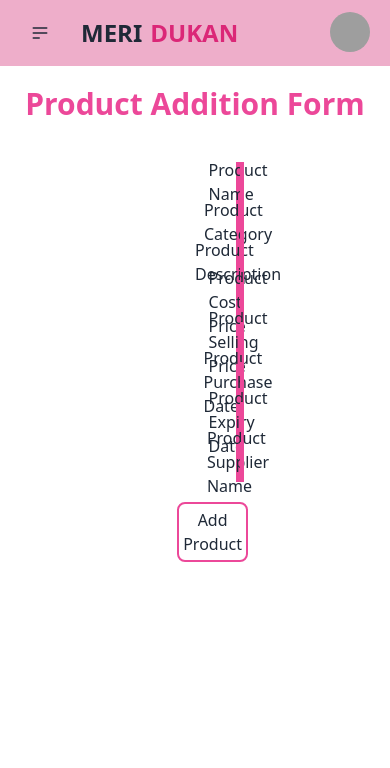
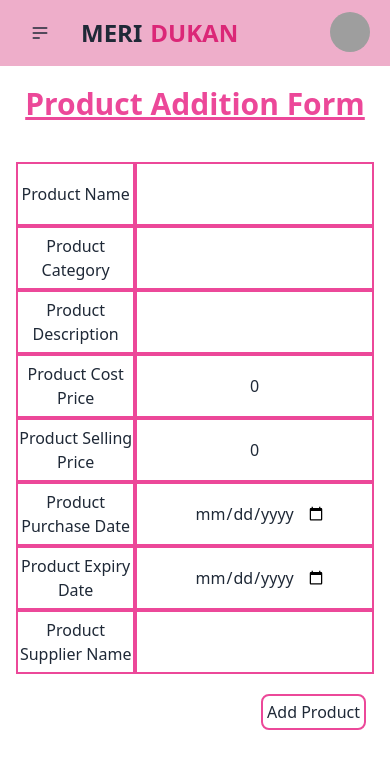
Before and after one commit to Anand930/meridukan, a React (Vite) app in the folder frontend/: page /addproduct in a window 390 px wide. Shown: the top 768 px of the page. Built offline with nearby package versions, Linux system fonts and the light colour scheme; grey boxes are pictures that could not be loaded.

Commit message:
all added

```diff
--- a/frontend/src/components/Card.jsx
+++ b/frontend/src/components/Card.jsx
@@ -4,7 +4,7 @@ import cheetos from '/cheetos.png'
 const Card = ({ item }) => {
     return (
         <div>
-            <div className='border-2 border-pink-500 px-2 py-4 rounded-lg cursor-pointer'>
+            <div className='border-2 border-pink-500 mx-2 my-4 rounded-lg cursor-pointer hover:bg-pink-500 hover:text-white md:hover:scale-105'>
                 <div className='flex items-center justify-center '>
                     <p className='font-semibold pb-4'>{item.name}</p>
                 </div>
--- a/frontend/src/components/ProductSlide.jsx
+++ b/frontend/src/components/ProductSlide.jsx
@@ -10,8 +10,8 @@ const ProductSlide = ({categoryName}) => {
    })
    console.log(Categories);
     return (
-        <div>
-            <h1 className='flex justify-start items-center px-5 mt-6 text-2xl font-bold text-pink-600 cursor-pointer'>{categoryName}</h1>
+        <div >
+            <h1 className='flex justify-start items-center px-5 mt-6 text-2xl font-bold text-pink-600 cursor-pointer '>{categoryName}</h1>
             <div className='my-2 px-5'>
                 <Slider item={productSample} />
             </div>
--- a/frontend/src/pages/AddCustomers.jsx
+++ b/frontend/src/pages/AddCustomers.jsx
@@ -10,7 +10,7 @@ const AddCustomers = () => {
             <Navbar />
             <div>
                 <p className='font-bold text-3xl text-pink-600 flex items-center justify-center my-8 underline'>Customer Register Form</p>
-                <div className='my-8 w-1/2 mx-auto'>
+                <div className='my-8 md:w-1/2  mx-4 md:mx-auto'>
                     <div className='flex items-center justify-center '>
                         <div className='border-2 border-pink-500 w-1/4 h-10 flex items-center justify-center'>
                             FullName
@@ -31,7 +31,7 @@ const AddCustomers = () => {
                         <input type="text"  value={Address} onChange={(e) => setAddress(e.target.Address)} className='outline-none border-2 border-pink-500 flex items-center justify-center h-10 w-3/4 text-center' />
                     </div>
                     <div className='flex items-center justify-end mx-2 my-5 gap-5 '>
-                        <button className='border-2 border-pink-500 px-1 py-1 rounded-lg'>Add Customer</button>
+                        <button className='border-2 border-pink-500 px-1 py-1 rounded-lg md:hover:scale-105 duration-150 hover:bg-pink-500'>Add Customer</button>
                     </div>
                 </div>
             </div>
--- a/frontend/src/pages/AddProduct.jsx
+++ b/frontend/src/pages/AddProduct.jsx
@@ -7,64 +7,64 @@ const AddProduct = () => {
     const [description, setDescription] = useState("");
     const [costPrice, setCostPrice] = useState(0);
     const [sellingPrice, setSellingPrice] = useState(0);
-    const [PurchaseDate, setPurchaseDate] = useState(Date.now())
+    const [PurchaseDate, setPurchaseDate] = useState()
     const [expiryDate, setExpiryDate] = useState();
-    const [SupplierName, setSupplierName] = useState();
+    const [SupplierName, setSupplierName] = useState("");
     return (
         <div>
             <Navbar />
             <div className='flex itmes-center justify-center font-bold text-3xl mt-5 text-pink-500'>
-                <p>Product Addition Form</p>
+                <p className='underline'>Product Addition Form</p>
             </div>
-            <div className='mx-60 my-10'>
+            <div className='md:mx-60 mx-4 my-10'>
                 <div className='flex items-center justify-center '>
-                    <div className='border-2 border-pink-500 w-1/4 h-10 flex items-center justify-center'>
+                    <div className='border-2 border-pink-500 md:w-1/4 w-1/3 md:h-10 h-16 flex items-center justify-center'>
                         Product Name
                     </div>
-                    <input type="text" value={ProductName} onChange={(e) => setProductName(e.target.value)} className='outline-none border-2 border-pink-500 flex items-center justify-center h-10 w-3/4 text-center' />
+                    <input type="text" value={ProductName} onChange={(e) => setProductName(e.target.value)} className='outline-none border-2 border-pink-500 flex items-center justify-center md:h-10 h-16 md:w-3/4 w-2/3 text-center' />
                 </div>
-                <div className='flex items-center justify-center'>
-                    <div className='border-2 border-pink-500 w-1/4 h-10 flex items-center justify-center'>
+                <div className='flex items-center justify-center text-center'>
+                    <div className='border-2 border-pink-500 md:w-1/4 w-1/3 md:h-10 h-16 flex items-center justify-center'>
                         Product Category
                     </div>
-                    <input type="text" value={category} onChange={(e) => setCategory(e.target.value)} className='outline-none border-2 border-pink-500 flex items-center justify-center h-10 w-3/4 text-center' />
+                    <input type="text" value={category} onChange={(e) => setCategory(e.target.value)} className='outline-none border-2 border-pink-500 flex items-center justify-center md:h-10 h-16 md:w-3/4 w-2/3 text-center' />
                 </div>
 
-                <div className='flex  items-center justify-center'>
-                    <div className='border-2 border-pink-500 w-1/4 h-10 flex items-center justify-center'>
+                <div className='flex  items-center justify-center text-center'>
+                    <div className='border-2 border-pink-500 md:w-1/4 w-1/3 md:h-10 h-16 flex items-center justify-center'>
                         Product Description
                     </div>
-                    <input type="text" value={description} onChange={(e) => setDescription(e.target.value)} className='outline-none border-2 border-pink-500 flex items-center justify-center h-10 w-3/4 text-center' />
+                    <input type="text" value={description} onChange={(e) => setDescription(e.target.value)} className='outline-none border-2 border-pink-500 flex items-center justify-center md:h-10 h-16 md:w-3/4 w-2/3 text-center' />
                 </div>
-                <div className='flex  items-center justify-center'>
-                    <div className='border-2 border-pink-500 w-1/4 h-10 flex items-center justify-center'>
+                <div className='flex  items-center justify-center text-center'>
+                    <div className='border-2 border-pink-500 md:w-1/4 w-1/3 md:h-10 h-16 flex items-center justify-center'>
                         Product Cost Price
                     </div>
-                    <input type="text" value={costPrice} onChange={(e) => setCostPrice(e.target.value)} className='outline-none border-2 border-pink-500 flex items-center justify-center h-10 w-3/4 text-center' />
+                    <input type="text" value={costPrice} onChange={(e) => setCostPrice(e.target.value)} className='outline-none border-2 border-pink-500 flex items-center justify-center md:h-10 h-16 md:w-3/4 w-2/3 text-center' />
                 </div>
-                <div className='flex  items-center justify-center'>
-                    <div className='border-2 border-pink-500 w-1/4 h-10 flex items-center justify-center'>
+                <div className='flex items-center justify-center text-center'>
+                    <div className='border-2 border-pink-500 md:w-1/4 w-1/3 md:h-10 h-16 flex items-center justify-center'>
                         Product Selling Price
                     </div>
-                    <input type="text" value={sellingPrice} onChange={(e) => setSellingPrice(e.target.value)} className='outline-none border-2 border-pink-500 flex items-center justify-center h-10 w-3/4 text-center' />
+                    <input type="text" value={sellingPrice} onChange={(e) => setSellingPrice(e.target.value)} className='outline-none border-2 border-pink-500 flex items-center justify-center md:h-10 h-16 md:w-3/4 w-2/3 text-center' />
                 </div>
-                <div className='flex  items-center justify-center'>
-                    <div className='border-2 border-pink-500 w-1/4 h-10 flex items-center justify-center'>
+                <div className='flex  items-center justify-center text-center'>
+                    <div className='border-2 border-pink-500 md:w-1/4 w-1/3 md:h-10 h-16 flex items-center justify-center'>
                         Product Purchase Date
                     </div>
-                    <input type="text" value={PurchaseDate} onChange={(e) => setPurchaseDate(e.target.value)} className='outline-none border-2 border-pink-500 flex items-center justify-center h-10 w-3/4 text-center' />
+                    <input type="date" value={PurchaseDate} onChange={(e) => setPurchaseDate(e.target.value)} className='outline-none border-2 border-pink-500 flex items-center justify-center md:h-10 h-16 md:w-3/4 w-2/3 text-center' />
                 </div>
-                <div className='flex  items-center justify-center'>
-                    <div className='border-2 border-pink-500 w-1/4 h-10 flex items-center justify-center'>
+                <div className='flex  items-center justify-center text-center'>
+                    <div className='border-2 border-pink-500 md:w-1/4 w-1/3 md:h-10 h-16 flex items-center justify-center'>
                         Product Expiry Date
                     </div>
-                    <input type="text" value={expiryDate} onChange={(e) => setExpiryDate(e.target.value)} className='outline-none border-2 border-pink-500 flex items-center justify-center h-10 w-3/4 text-center' />
+                    <input type="date" value={expiryDate} onChange={(e) => setExpiryDate(e.target.value)} className='outline-none border-2 border-pink-500 flex items-center justify-center md:h-10 h-16 md:w-3/4 w-2/3 text-center' />
                 </div>
-                <div className='flex  items-center justify-center'>
-                    <div className='border-2 border-pink-500 w-1/4 h-10 flex items-center justify-center'>
+                <div className='flex  items-center justify-center text-center'>
+                    <div className='border-2 border-pink-500 md:w-1/4 w-1/3 md:h-10 h-16 flex items-center justify-center'>
                         Product Supplier Name
                     </div>
-                    <input type="text" value={SupplierName} onChange={(e) => setSupplierName(e.target.value)} className='outline-none border-2 border-pink-500 flex items-center justify-center h-10 w-3/4 text-center' />
+                    <input type="text" value={SupplierName} onChange={(e) => setSupplierName(e.target.value)} className='outline-none border-2 border-pink-500 flex items-center justify-center md:h-10 h-16 md:w-3/4 w-2/3 text-center' />
                 </div>
                 <div className='flex items-center justify-end mx-2 my-5 gap-5 '>
                     <button className='border-2 border-pink-500 px-1 py-1 rounded-lg'>Add Product</button>
--- a/frontend/src/pages/Categories.jsx
+++ b/frontend/src/pages/Categories.jsx
@@ -15,7 +15,7 @@ const Categories = () => {
     return (
         <div>
             <Navbar />
-            <div className='grid sm:grid-cols-2 md:grid-cols-4 py-2 px-5 gap-2 '>
+            <div className='grid grid-cols-2 sm:grid-cols-3 md:grid-cols-5 py-2 px-5 gap-2 '>
                 {Categories.map((categ, i) => (
                     <div key={i} className='border-2 border-pink-500 px-2 py-4 hover:scale-95 hover:bg-pink-500 duration-150 rounded-lg cursor-pointer'>
                         <div className='flex items-center justify-center '>
```
Also changed, not shown: frontend/src/App.jsx (+6 -2 lines), frontend/src/components/Navbar.jsx (+3 -12 lines), frontend/src/pages/Product.jsx (+16 -42 lines), frontend/src/pages/ProductDetails.jsx (added, +57 -0 lines).
